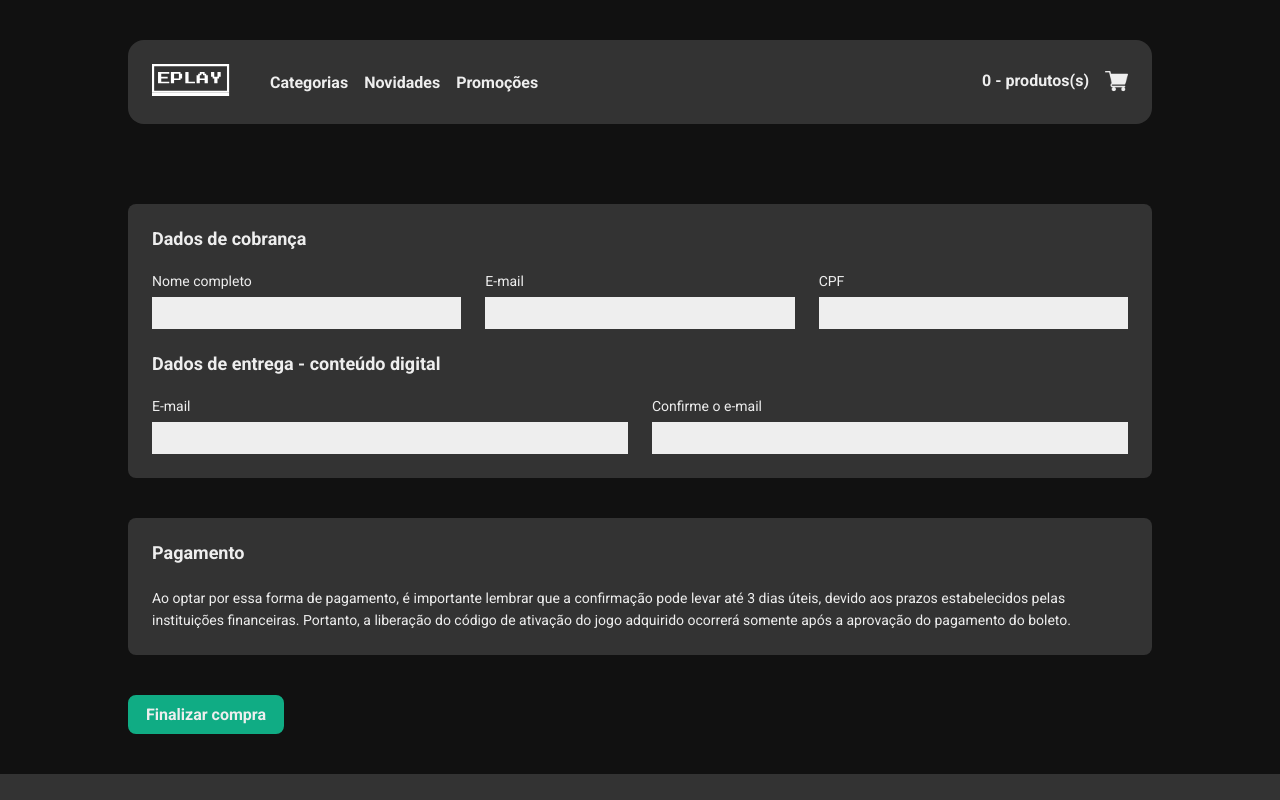
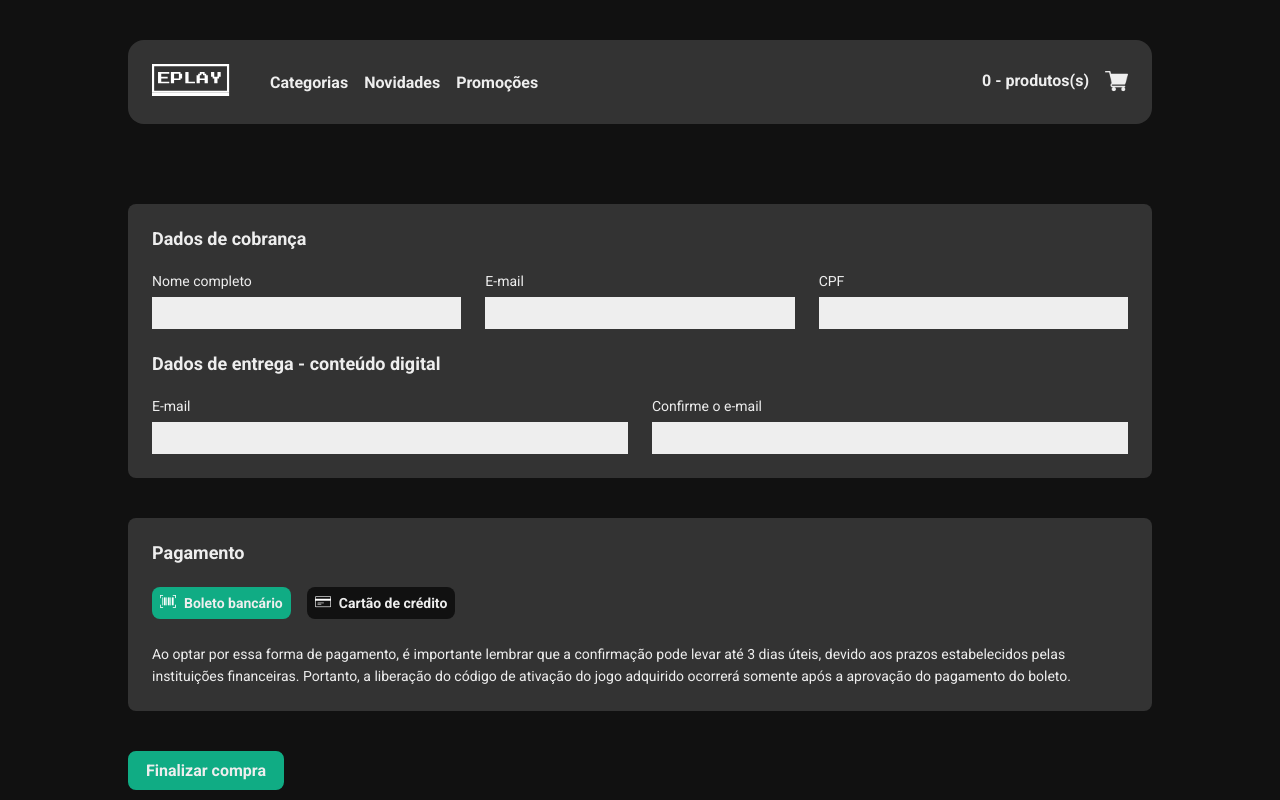
Before and after one commit to leandrosousaljs/clone_eplay, a React (Create React App) app: page /checkout in a window 1280 px wide. Shown: the top 800 px of the page. Built offline with nearby package versions, Linux system fonts and the light colour scheme.

Commit message:
Criando a seção de pagamento por cartão

```diff
--- a/src/pages/Checkout/index.tsx
+++ b/src/pages/Checkout/index.tsx
@@ -1,8 +1,16 @@
+import { useState } from 'react'
+
 import Button from '../../components/Button'
 import Card from '../../components/Card'
-import { InputGroup, Row } from './styles'
+import { InputGroup, Row, TabButton } from './styles'
 
-const Checkout = () => (
+import boleto from '../../assets/images/boleto.png'
+import cartao from '../../assets/images/cartao.png'
+
+const Checkout = () => {
+  const [payWithCard, setPayWithCard] = useState(false)
+
+  return (
     <div className="container">
       <Card title="Dados de cobrança">
         <>
@@ -34,20 +42,86 @@
         </>
       </Card>
       <Card title="Pagamento">
-      <div>
+        <>
+          <TabButton
+            isActive={!payWithCard}
+            onClick={() => setPayWithCard(false)}
+          >
+            <img src={boleto} alt="Boleto" />
+            Boleto bancário
+          </TabButton>
+          <TabButton
+            isActive={payWithCard}
+            onClick={() => setPayWithCard(true)}
+          >
+            <img src={cartao} alt="Cartão de crédito" />
+            Cartão de crédito
+          </TabButton>
+          <div className="margin-top">
+            {payWithCard ? (
+              <>
+                <Row>
+                  <InputGroup>
+                    <label htmlFor="cardOwner">Nome do titular do cartão</label>
+                    <input type="text" id="cardOwner" />
+                  </InputGroup>
+                  <InputGroup>
+                    <label htmlFor="cpfCardOwner">
+                      CPF do titular do cartão
+                    </label>
+                    <input type="text" id="cpfCardOwner" />
+                  </InputGroup>
+                </Row>
+                <Row marginTop="24px">
+                  <InputGroup>
+                    <label htmlFor="cardDisplayName">Nome no cartão</label>
+                    <input type="text" id="cardDisplayName" />
+                  </InputGroup>
+                  <InputGroup>
+                    <label htmlFor="cardNumber">Número do cartão</label>
+                    <input type="text" id="cardNumber" />
+                  </InputGroup>
+                  <InputGroup maxWidth="123px">
+                    <label htmlFor="expiresMonth">Mês do vencimento</label>
+                    <input type="text" id="expiresMonth" />
+                  </InputGroup>
+                  <InputGroup maxWidth="123px">
+                    <label htmlFor="expiresYear">Ano de vencimento</label>
+                    <input type="text" id="expiresYear" />
+                  </InputGroup>
+                  <InputGroup maxWidth="48px">
+                    <label htmlFor="cardCode">CVV</label>
+                    <input type="text" id="cardCode" />
+                  </InputGroup>
+                </Row>
+                <Row marginTop="24px">
+                  <InputGroup maxWidth="150px">
+                    <label htmlFor="installments">Parcelamento</label>
+                    <select id="">
+                      <option value="">1x de R$ 200,00</option>
+                      <option value="">1x de R$ 200,00</option>
+                      <option value="">1x de R$ 200,00</option>
+                    </select>
+                  </InputGroup>
+                </Row>
+              </>
+            ) : (
               <p>
                 Ao optar por essa forma de pagamento, é importante lembrar que a
                 confirmação pode levar até 3 dias úteis, devido aos prazos
-          estabelecidos pelas instituições financeiras. Portanto, a liberação do
-          código de ativação do jogo adquirido ocorrerá somente após a aprovação
-          do pagamento do boleto.
+                estabelecidos pelas instituições financeiras. Portanto, a
+                liberação do código de ativação do jogo adquirido ocorrerá
+                somente após a aprovação do pagamento do boleto.
               </p>
+            )}
           </div>
+        </>
       </Card>
       <Button type="button" title="Clique aqui para finalizar a compra">
         Finalizar compra
       </Button>
     </div>
   )
+}
 
 export default Checkout
--- a/src/pages/Checkout/styles.ts
+++ b/src/pages/Checkout/styles.ts
@@ -1,13 +1,28 @@
 import styled from 'styled-components'
 import { cores } from '../../styles'
 
-export const Row = styled.div`
+type InputGroupProps = {
+  maxWidth?: string
+}
+
+type RowProps = {
+  marginTop?: string
+}
+
+type TabButtonProps = {
+  isActive?: boolean
+}
+
+export const Row = styled.div<RowProps>`
   display: flex;
   column-gap: 24px;
+  margin-top: ${(props) => props.marginTop || '0'};
+  align-items: flex-end;
 `
 
-export const InputGroup = styled.div`
+export const InputGroup = styled.div<InputGroupProps>`
   flex: auto;
+  max-width: ${(props) => props.maxWidth || 'auto'};
 
   label {
     font-size: 14px;
@@ -15,7 +30,8 @@
     display: block;
   }
 
-  input {
+  input,
+  select {
     background-color: ${cores.branca};
     height: 32px;
     padding: 0 8px;
@@ -23,3 +39,20 @@
     width: 100%;
   }
 `
+
+export const TabButton = styled.button<TabButtonProps>`
+  border-radius: 8px;
+  font-size: 14px;
+  font-weight: bold;
+  color: ${cores.branca};
+  background-color: ${(props) => (props.isActive ? cores.verde : cores.preta)};
+  height: 32px;
+  border: none;
+  margin-right: 16px;
+  padding: 0 8px;
+  cursor: pointer;
+
+  img {
+    margin-right: 8px;
+  }
+`
```
Also changed, not shown: src/assets/images/boleto.png (added), src/assets/images/cartao.png (added). Lines whose indentation alone changed are shown as unchanged.
